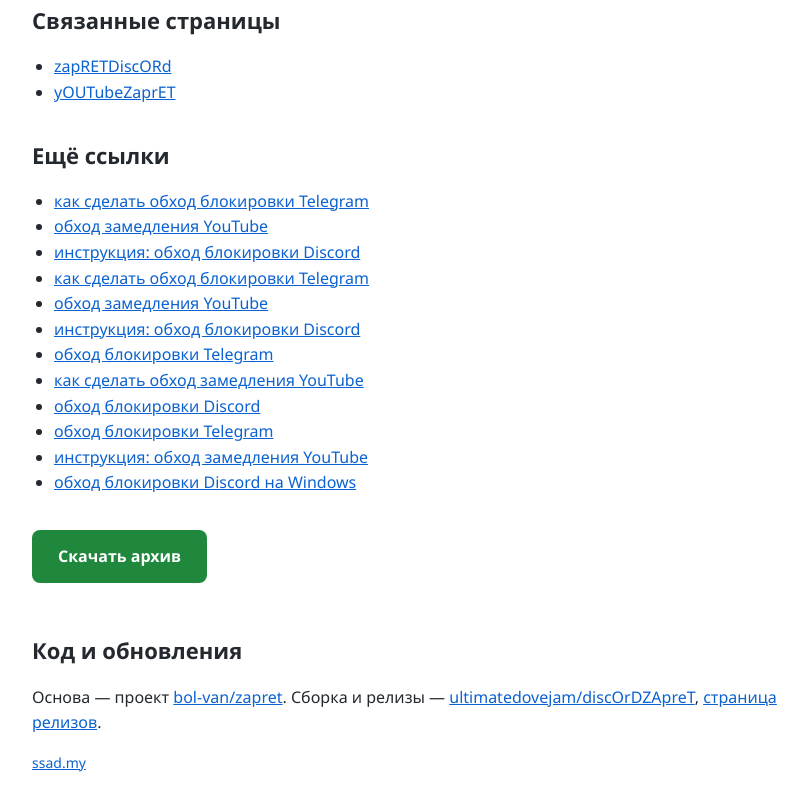
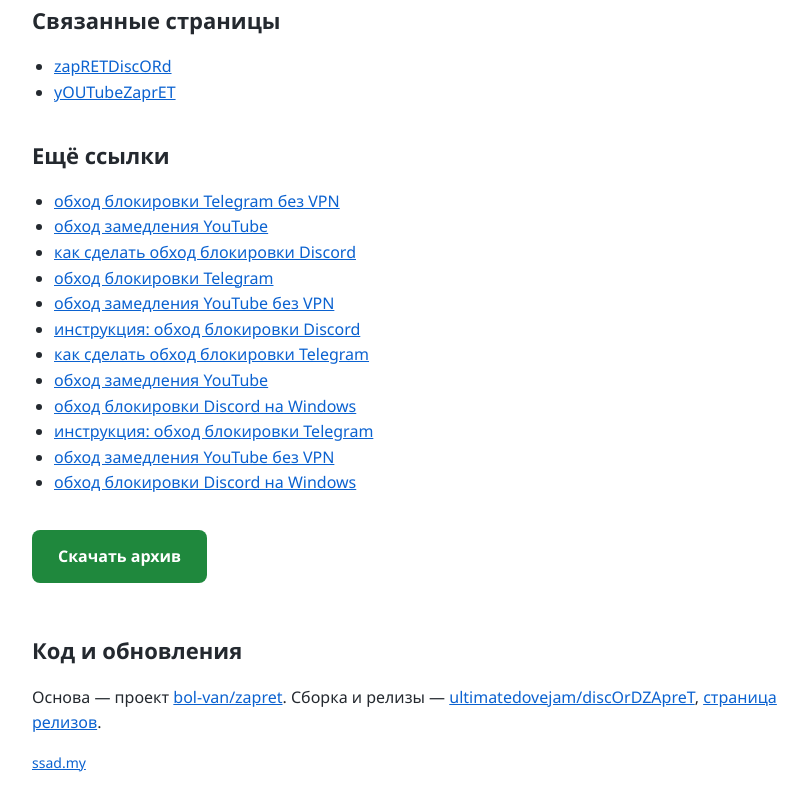
Before and after one commit to UltimateDoveJam/discOrDZApreT, a plain HTML site: page docs/index.html in a window 1280 px wide. Shown: the part 1980-2790 px from the top of the page, without its empty margins (228-1035 px from the left). Drawn offline with Linux system fonts and the light colour scheme.

Commit message:
Update site files

```diff
--- a/docs/index.html
+++ b/docs/index.html
@@ -95,18 +95,18 @@
 
   <h2>Ещё ссылки</h2>
   <ul>
-    <li><a href="https://github.com/peakbuffaloconceal/zaPRETtElegrAm">как сделать обход блокировки Telegram</a></li>
-    <li><a href="https://github.com/moatcoursecoil42/youtube-unban">обход замедления YouTube</a></li>
-    <li><a href="https://github.com/turquoiseshoshine/discOrDZApreT">инструкция: обход блокировки Discord</a></li>
-    <li><a href="https://github.com/jadewithinidolize/zapret-telegram">как сделать обход блокировки Telegram</a></li>
-    <li><a href="https://github.com/deltalieutenant/yOUTubeZaprET">обход замедления YouTube</a></li>
-    <li><a href="https://github.com/tornadoclecloak/ObhodDiscord">инструкция: обход блокировки Discord</a></li>
-    <li><a href="https://github.com/meshguideassess/zapret-telegram">обход блокировки Telegram</a></li>
-    <li><a href="https://github.com/brandguideharbor/youtube-fix">как сделать обход замедления YouTube</a></li>
-    <li><a href="https://github.com/desertmillerestimate/discord-unban">обход блокировки Discord</a></li>
-    <li><a href="https://github.com/lavendertellerendure/telegram-zapret">обход блокировки Telegram</a></li>
-    <li><a href="https://github.com/restraintvoiceboost/Obhod-Youtube">инструкция: обход замедления YouTube</a></li>
-    <li><a href="https://github.com/twilighttradesman/zaprET-DiSCOrd">обход блокировки Discord на Windows</a></li>
+    <li><a href="https://github.com/summitantnote/teleGram-OBHOd">обход блокировки Telegram без VPN</a></li>
+    <li><a href="https://github.com/perceptionlake/youtube-unban-zapret">обход замедления YouTube</a></li>
+    <li><a href="https://github.com/piercranecure54/discordzapret">как сделать обход блокировки Discord</a></li>
+    <li><a href="https://github.com/chainrecover/zaprettelegram">обход блокировки Telegram</a></li>
+    <li><a href="https://github.com/grandmasternubait/zapret-youtube">обход замедления YouTube без VPN</a></li>
+    <li><a href="https://github.com/commercialdominate/zaprET-DiSCOrd">инструкция: обход блокировки Discord</a></li>
+    <li><a href="https://github.com/dreamsiplaza/zapret-telegram">как сделать обход блокировки Telegram</a></li>
+    <li><a href="https://github.com/figureterrapinruffle/youtube-zapret">обход замедления YouTube</a></li>
+    <li><a href="https://github.com/lacquersorcererlist/zapretdiscord">обход блокировки Discord на Windows</a></li>
+    <li><a href="https://github.com/inletechoshift/telegramzapret">инструкция: обход блокировки Telegram</a></li>
+    <li><a href="https://github.com/pulverizeflafight/zapret-youtube">обход замедления YouTube без VPN</a></li>
+    <li><a href="https://github.com/brickswimmer/zapret-discord">обход блокировки Discord на Windows</a></li>
   </ul>
 
   <p><a class="cta" href="https://github.com/ultimatedovejam/discOrDZApreT/releases/latest">Скачать архив</a></p>
```
